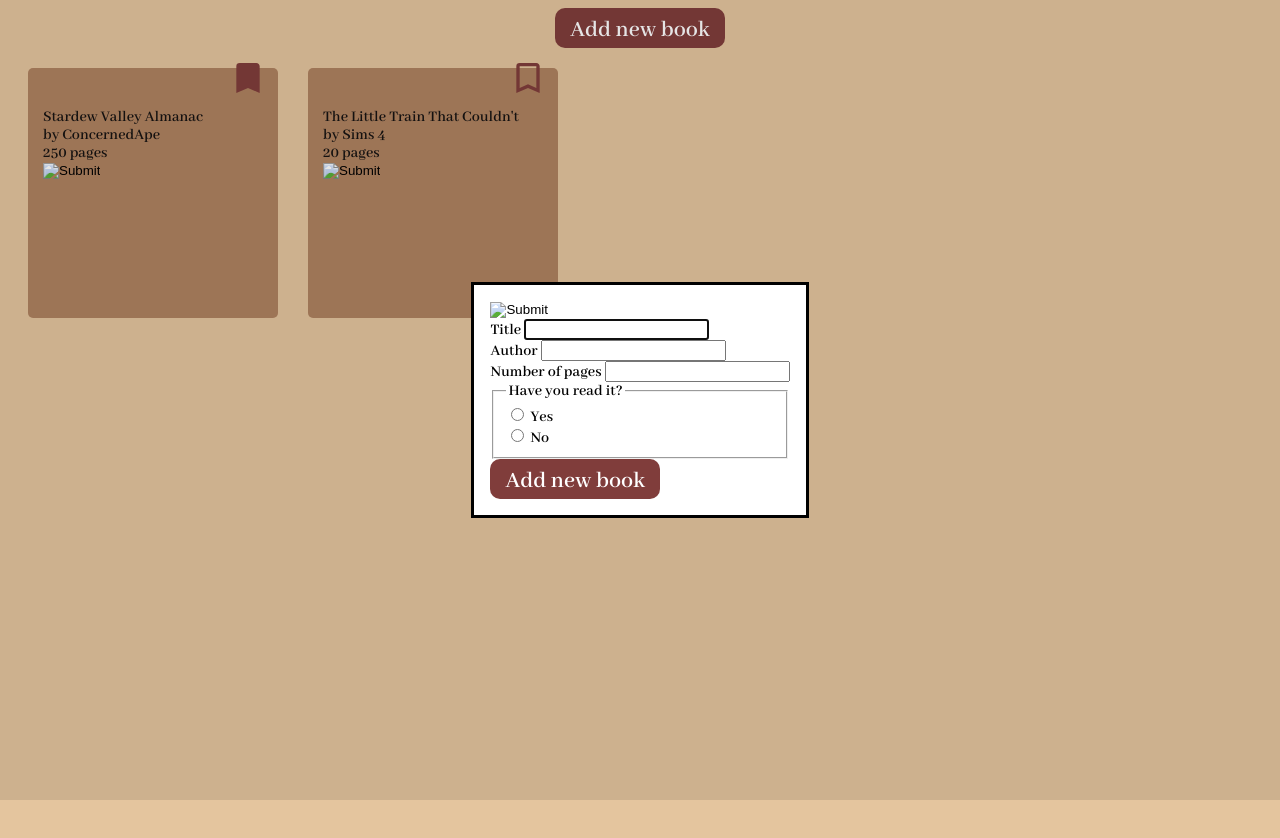
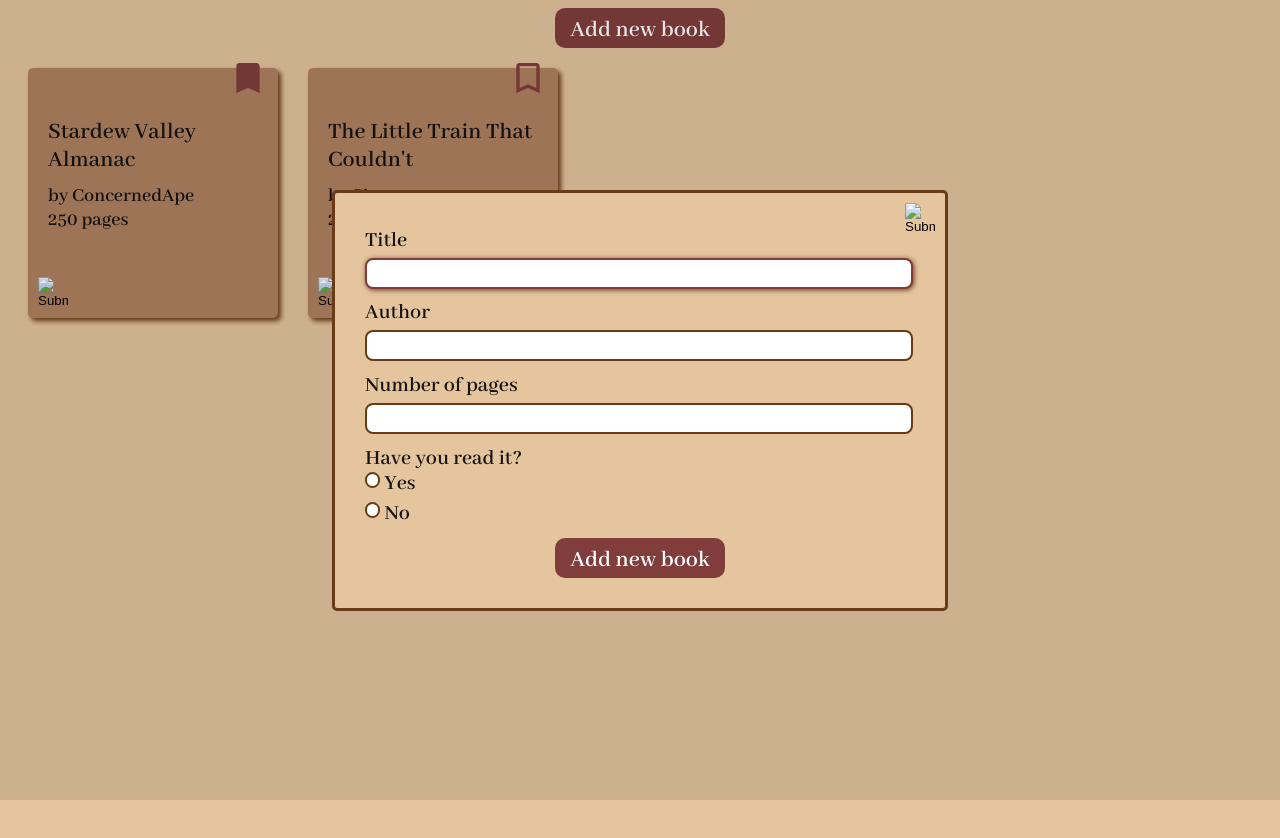
Before and after one commit to jlzang/library, a plain HTML site: page index.html in a window 1280 px wide. Both pictures are taken after a click on the button "Add new book". Drawn offline with Linux system fonts and the light colour scheme.

Commit message:
Add styling for dialog box

```diff
--- a/styles.css
+++ b/styles.css
@@ -6,7 +6,9 @@
 :root {
     --beige: rgb(228, 197, 158);
     --brown: rgb(175, 130, 96);
-    --maroon: rgb(128, 61, 59); /*#803d3b*/
+    --maroon: rgb(128, 61, 59);
+    /*#803d3b*/
+    --coffee: rgb(105, 59, 23);
     --black: rgb(22, 19, 18);
 }
 
@@ -15,6 +17,114 @@ body {
     color: var(--black);
     font-family: AbhayaLibre, 'Times New Roman', Times, serif;
     appearance: none;
+}
+
+dialog {
+    height: 350px;
+    width: 550px;
+    border-style: solid;
+    border-radius: 5px;
+    border-color: var(--coffee);
+    background-color: var(--beige);
+    position: relative;
+    padding: 35px 30px 30px;
+    color: var(--black);
+    font-size: 22px;
+}
+
+form {
+    display: flex;
+    flex-direction: column;
+    height: 350px;
+    gap: 10px;
+    justify-content: space-between;
+}
+
+.form-row {
+    display: flex;
+    flex-direction: column;
+    gap: 5px;
+}
+
+.form-row input {
+    background-color: white;
+}
+
+.form-row input[type="text"],
+.form-row input[type="number"] {
+    width: 540px;
+    height: 25px;
+    border-style: solid;
+    border-radius: 8px;
+    border-color: var(--coffee);
+}
+
+input::-webkit-outer-spin-button,
+input::-webkit-inner-spin-button {
+    -webkit-appearance: none;
+    margin: 0;
+}
+
+input[type="text"]:focus,
+input[type="number"]:focus {
+    outline-style: none;
+    border-color: var(--maroon);
+    box-shadow: 1px 1px 5px var(--coffee);
+}
+
+input[type=number] {
+    -moz-appearance: textfield;
+}
+
+fieldset {
+    border: none;
+    padding: 0;
+    margin: 0;
+    display: flex;
+    flex-wrap: wrap;
+}
+
+legend {
+    padding: 0;
+}
+
+input[type="radio"] {
+    appearance: none;
+    place-content: center;
+    border: 0.15em solid var(--coffee);
+    border-radius: 50%;
+    width: 1.15em;
+    height: 1.15em;
+    margin: 0;
+    transform: translateY(-0.075em);
+    position: relative;
+}
+
+input[type="radio"]::before {
+    content: "";
+    height: 12px;
+    width: 12px;
+    background-color: var(--maroon);
+    box-shadow: inset 0 0 0 0.1em white;
+    border-radius: 50%;
+    position: absolute;
+    top: 0px;
+    visibility: hidden;
+}
+
+input[type="radio"]:checked::before {
+    visibility: visible;
+}
+
+#close {
+    width: 30px;
+    position: absolute;
+    top: 10px;
+    right: 10px;
+}
+
+#confirm {
+    margin-top: auto;
 }
 
 .container {
@@ -30,6 +140,8 @@ body {
     gap: 30px;
     padding: 20px;
 }
+
+button {}
 
 .btn {
     border-style: none;
@@ -47,9 +159,16 @@ body {
 
 .card {
     border-radius: 5px;
+    box-shadow: 3px 3px 5px var(--coffee);
     background-color: var(--brown);
-    padding: 40px 15px 15px;
+    padding: 50px 20px 15px;
     position: relative;
+    font-size: 20px;
+}
+
+.cardTitle {
+    font-size: 24px;
+    margin-bottom: 10px;
 }
 
 .haveRead,
@@ -60,3 +179,10 @@ body {
     right: 10px;
     top: -10px;
 }
+
+.remove {
+    width: 30px;
+    position: absolute;
+    bottom: 10px;
+    left: 10px;
+}
```
